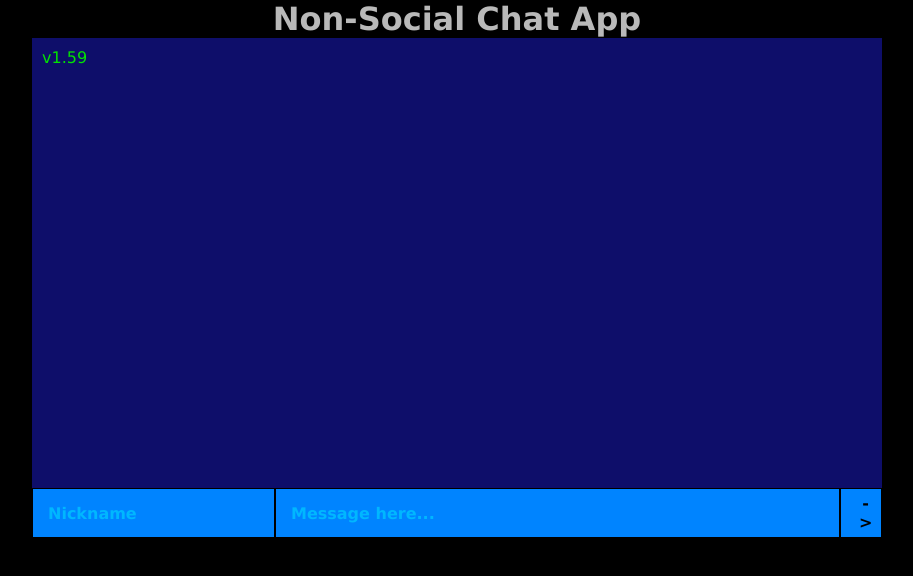
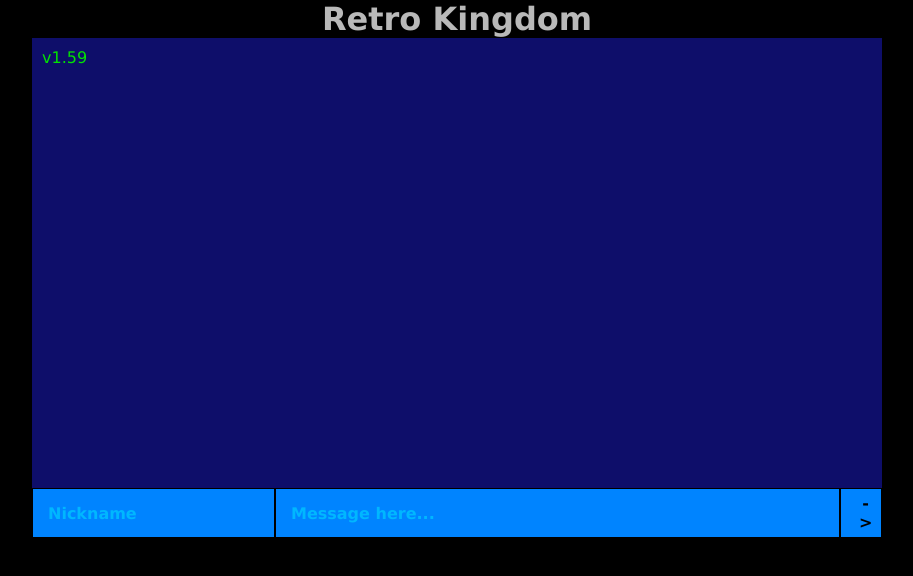
Before and after one commit to Woikz0/woikz0.github.io, a website with bundled scripts: page chatpage.html in a window 1280 px wide. Shown: the whole page, without its empty margins (183-1096 px from the left). Built offline with nearby package versions, Linux system fonts and the light colour scheme; no server answers.

Commit message:
Update chatpage.html

```diff
--- a/chatpage.html
+++ b/chatpage.html
@@ -14,7 +14,7 @@
 <body>
     <div class="container flex-vertical" id="main-container">
         <div class="container" style="width: 100%; justify-content: center;">
-            <h1>Non-Social Chat App</h1>
+            <h1>Retro Kingdom</h1>
         </div>
         <div id="chat-area">v1.59</div>
         <div id="input">
```
